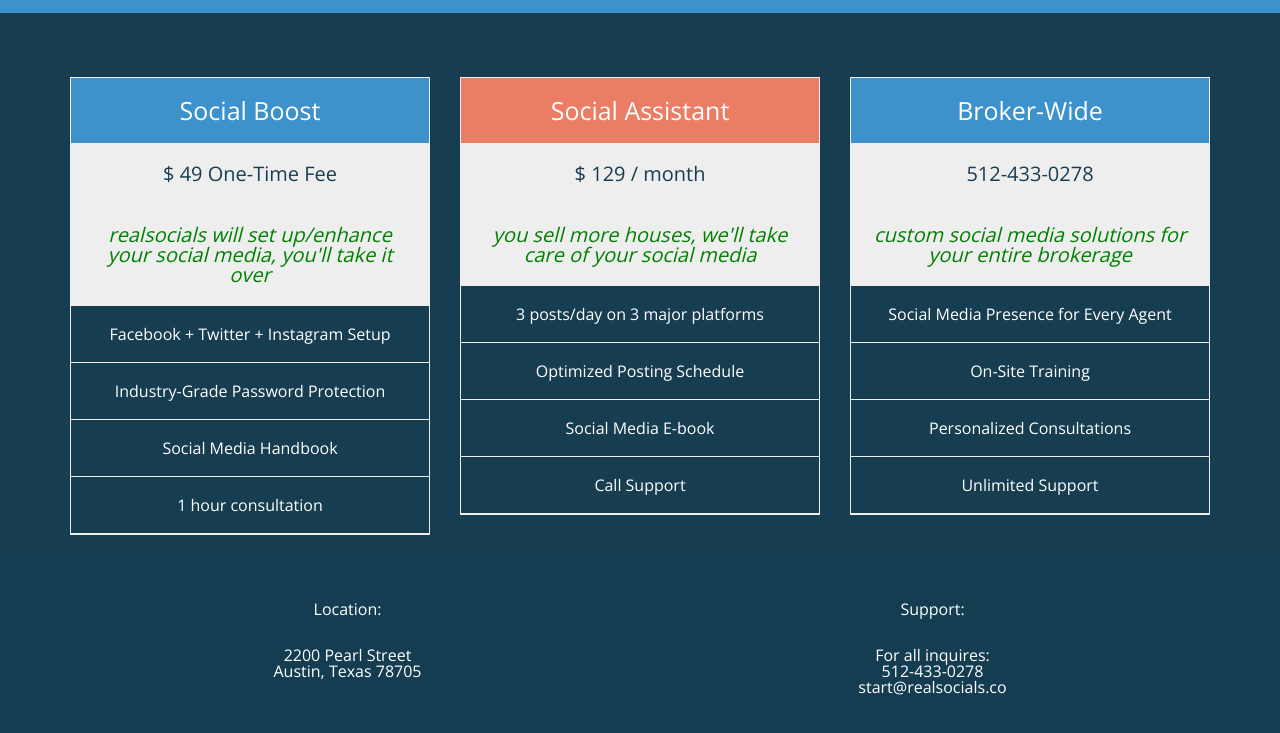
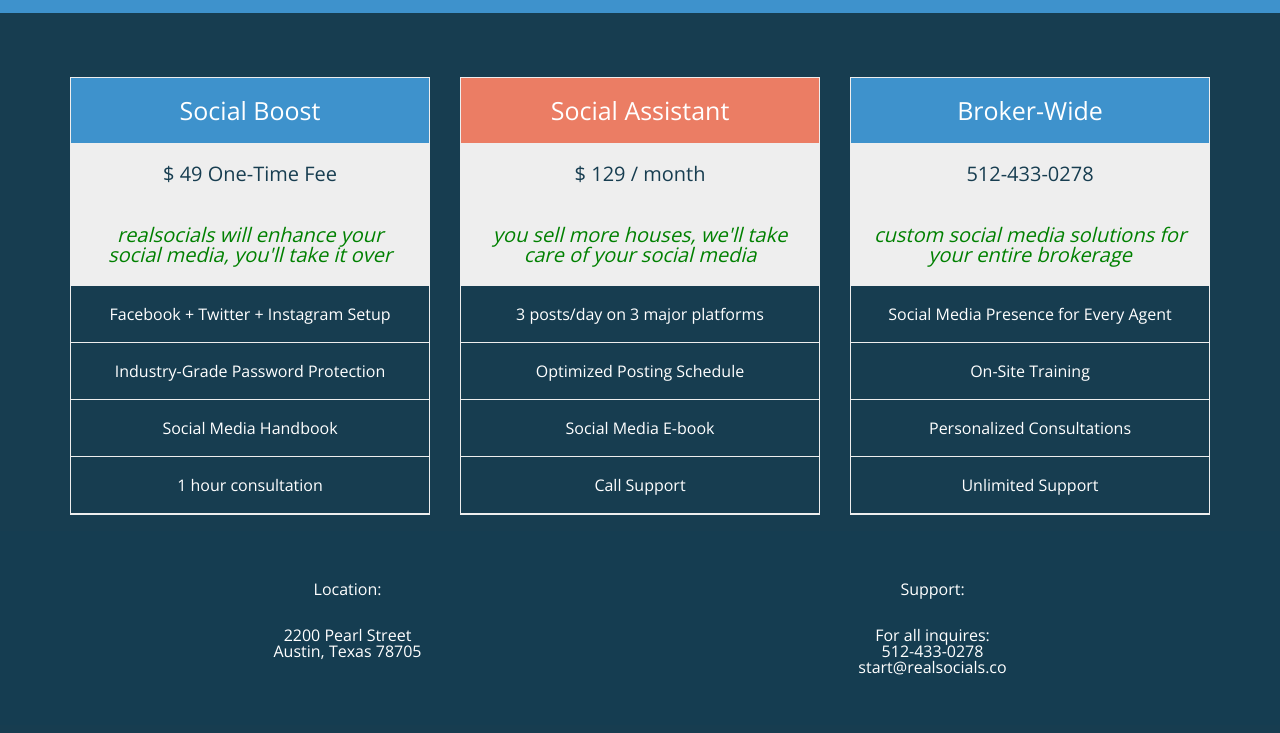
Before and after one commit to jake-nathan/LoginForm, a website: page index.html in a window 1280 px wide. Shown: the part 1602-2335 px from the top of the page. Drawn offline with nearby package versions, Linux system fonts and the light colour scheme.

Commit message:
Update index.html

```diff
--- a/index.html
+++ b/index.html
@@ -169,7 +169,7 @@
                                     <li class="header">Social Boost</li>
                                     <li class="grey">$ 49 One-Time Fee</li>
 
-                                    <li class="grey greentext">realsocials will set up/enhance your social media, you'll take it over</li>
+                                    <li class="grey greentext">realsocials will enhance your social media, you'll take it over</li>
                                     <div class = "whitetext">
                                     <li>Facebook + Twitter + Instagram Setup</li>
                                     <li>Industry-Grade Password Protection</li>
```
